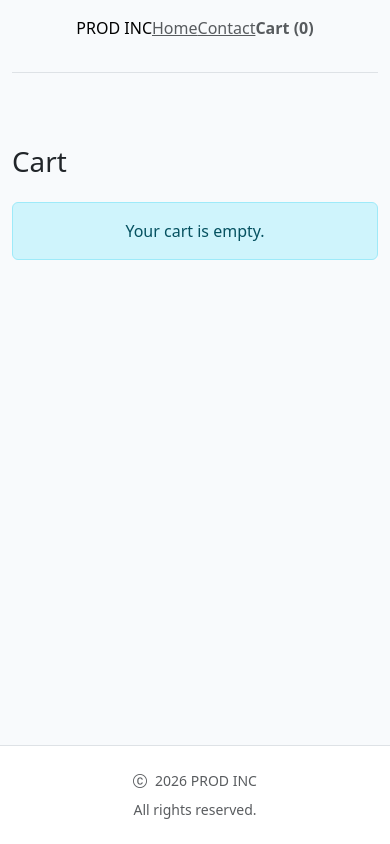
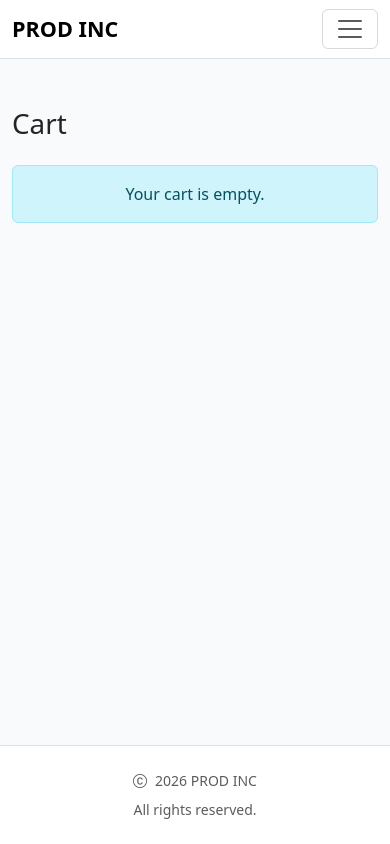
Before and after one commit to NoroffFEU/jsfw-2025-v1-reactjsf26, a React (Vite) app: page /cart in a window 390 px wide. Built offline with nearby package versions, Linux system fonts and the light colour scheme.

Commit message:
refactor(header): responsive Bootstrap navbar, improved cart badge, and style guide alignment

```diff
--- a/src/components/layout/Header.tsx
+++ b/src/components/layout/Header.tsx
@@ -1,55 +1,79 @@
+
 import { Link } from '@tanstack/react-router';
 import { useCartStore } from '../../store/cartStore.ts';
+import { useState } from 'react';
+
 
 const Header = () => {
   const itemCount = useCartStore((state) => state.itemCount);
+  const [expanded, setExpanded] = useState(false);
+
+  const handleNavClick = () => setExpanded(false);
 
   return (
-    <div className="container">
-      <header className="d-flex flex-wrap justify-content-center py-3 mb-4 border-bottom">
+    <nav className="navbar navbar-expand-lg bg-white border-bottom sticky-top" style={{ zIndex: 100 }}>
+      <div className="container">
         <Link
           to="/"
-          className=" d-flex align-items-center mb-3 mb-md-0 me-md-auto link-body-emphasis text-decoration-none"
+          className="navbar-brand fw-bold fs-4 d-flex align-items-center"
+          onClick={handleNavClick}
         >
           PROD INC
         </Link>
-        <nav className="nav">
-          <ul className="nav nav-pills">
+        <button
+          className="navbar-toggler"
+          type="button"
+          aria-controls="mainNavbar"
+          aria-expanded={expanded}
+          aria-label="Toggle navigation"
+          onClick={() => setExpanded((v) => !v)}
+        >
+          <span className="navbar-toggler-icon"></span>
+        </button>
+        <div className={`collapse navbar-collapse${expanded ? ' show' : ''}`} id="mainNavbar">
+          <ul className="navbar-nav ms-auto mb-2 mb-lg-0 align-items-lg-center gap-lg-2">
             <li className="nav-item">
-              {' '}
               <Link
                 to="/"
-                className="nav-lik text-body-secondary"
-                activeProps={{ className: ` active-link` }}
+                className="nav-link"
+                activeProps={{ className: `active-link` }}
+                onClick={handleNavClick}
               >
                 Home
               </Link>
             </li>
             <li className="nav-item">
-              {' '}
               <Link
                 to="/contact"
-                className="nav-lik text-body-secondary"
-                activeProps={{ className: ` active-link` }}
+                className="nav-link"
+                activeProps={{ className: `active-link` }}
+                onClick={handleNavClick}
               >
                 Contact
               </Link>
             </li>
             <li className="nav-item">
-              {' '}
               <Link
                 to="/cart"
-                className="nav-lik text-body-secondary"
-                activeProps={{ className: ` active-link` }}
+                className="nav-link position-relative"
+                activeProps={{ className: `active-link` }}
+                aria-label="Cart"
+                onClick={handleNavClick}
               >
-                Cart ({itemCount})
+                <span className="position-relative d-inline-block">
+                  <i className="bi bi-cart3 fs-5"></i>
+                  {itemCount > 0 && (
+                    <span className="position-absolute top-0 start-100 translate-middle badge rounded-pill bg-danger" style={{ fontSize: '0.75em', minWidth: '1.3em', minHeight: '1.3em', padding: '0.25em 0.4em' }}>
+                      {itemCount}
+                    </span>
+                  )}
+                </span>
               </Link>
             </li>
           </ul>
-        </nav>
-        <hr />
-      </header>
-    </div>
+        </div>
+      </div>
+    </nav>
   );
 };
 
```
